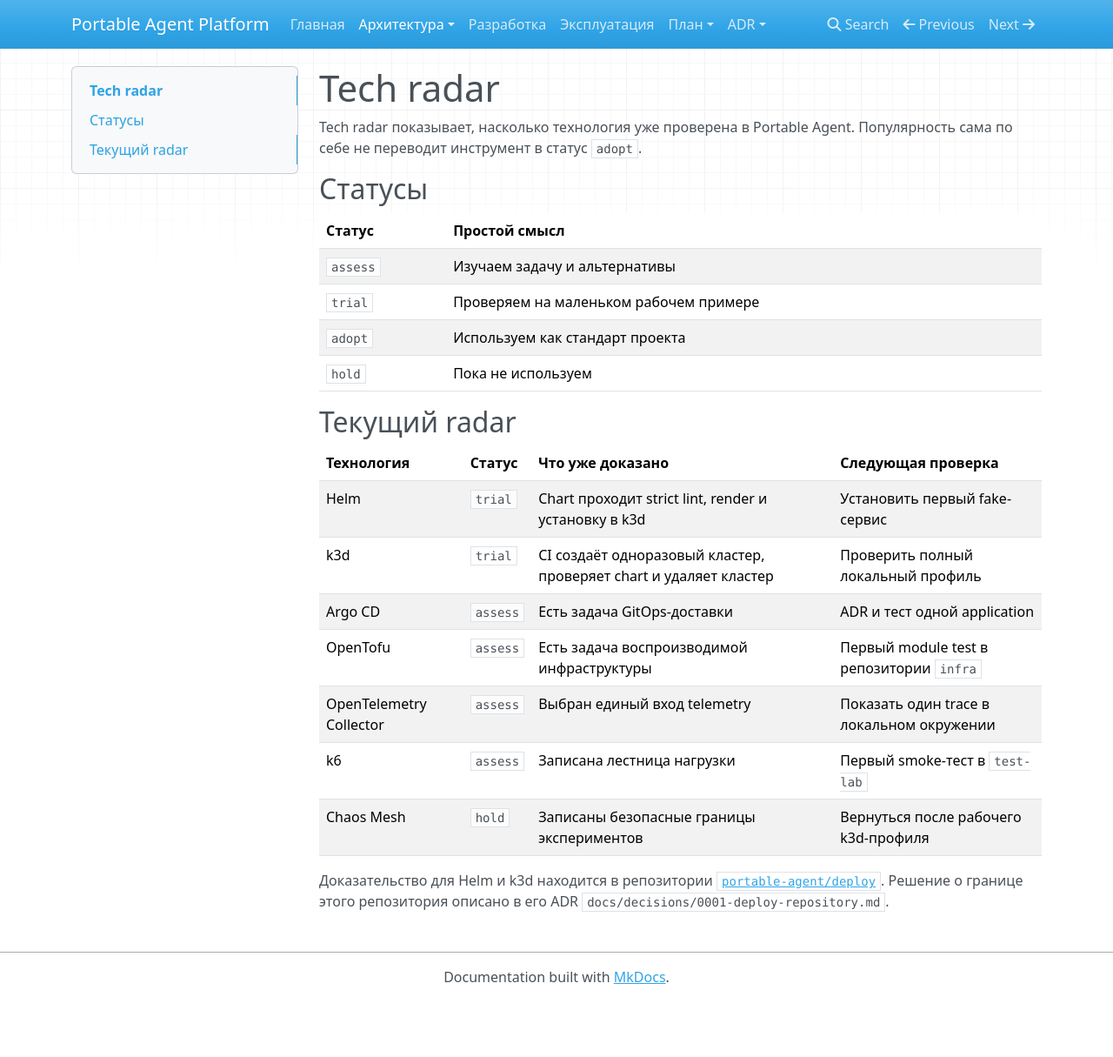
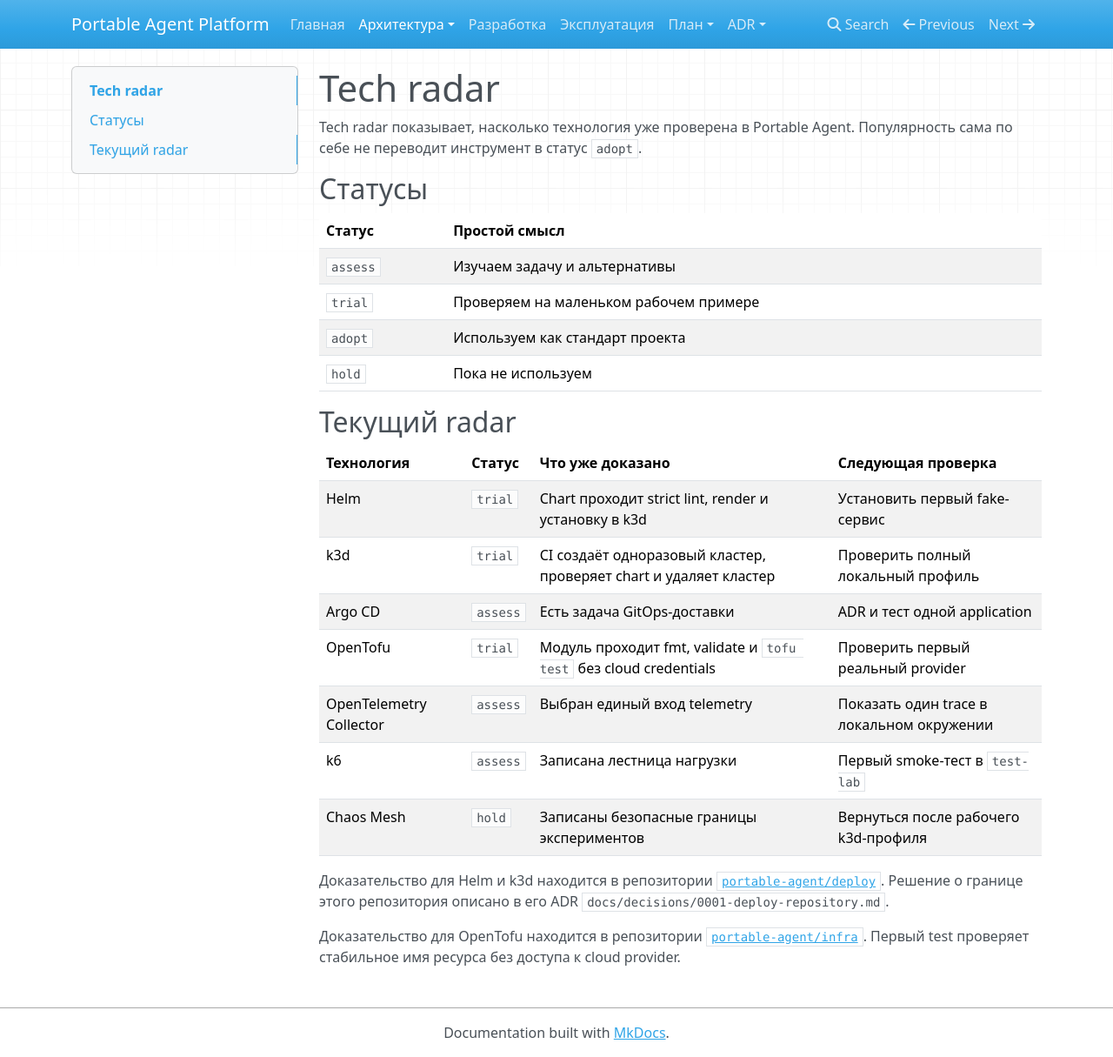
Before and after one commit to portable-agent/platform, an MkDocs documentation site: the page built from docs/architecture/TECH_RADAR.md, in a window 1280 px wide and 1215 px high. Shown: the whole window at 87% size. Built offline with MkDocs 1.6.1, drawn with Linux system fonts in a browser that asks for light colours; nearby versions of some CDN libraries.

Commit message:
docs: зарегистрировать infra и OpenTofu trial

```diff
--- a/docs/architecture/TECH_RADAR.md
+++ b/docs/architecture/TECH_RADAR.md
@@ -19,7 +19,7 @@ Tech radar показывает, насколько технология уже
 | Helm | `trial` | Chart проходит strict lint, render и установку в k3d | Установить первый fake-сервис |
 | k3d | `trial` | CI создаёт одноразовый кластер, проверяет chart и удаляет кластер | Проверить полный локальный профиль |
 | Argo CD | `assess` | Есть задача GitOps-доставки | ADR и тест одной application |
-| OpenTofu | `assess` | Есть задача воспроизводимой инфраструктуры | Первый module test в репозитории `infra` |
+| OpenTofu | `trial` | Модуль проходит fmt, validate и `tofu test` без cloud credentials | Проверить первый реальный provider |
 | OpenTelemetry Collector | `assess` | Выбран единый вход telemetry | Показать один trace в локальном окружении |
 | k6 | `assess` | Записана лестница нагрузки | Первый smoke-тест в `test-lab` |
 | Chaos Mesh | `hold` | Записаны безопасные границы экспериментов | Вернуться после рабочего k3d-профиля |
@@ -27,3 +27,7 @@ Tech radar показывает, насколько технология уже
 Доказательство для Helm и k3d находится в репозитории
 [`portable-agent/deploy`](https://github.com/portable-agent/deploy). Решение о границе этого репозитория
 описано в его ADR `docs/decisions/0001-deploy-repository.md`.
+
+Доказательство для OpenTofu находится в репозитории
+[`portable-agent/infra`](https://github.com/portable-agent/infra). Первый test проверяет стабильное имя
+ресурса без доступа к cloud provider.
```
Also changed, not shown: README.md (+1 -0 lines), docs/architecture/REPOSITORY_MODEL.md (+1 -1 lines), docs/delivery/TEST_PLATFORM.md (+1 -1 lines), docs/index.md (+2 -2 lines).
